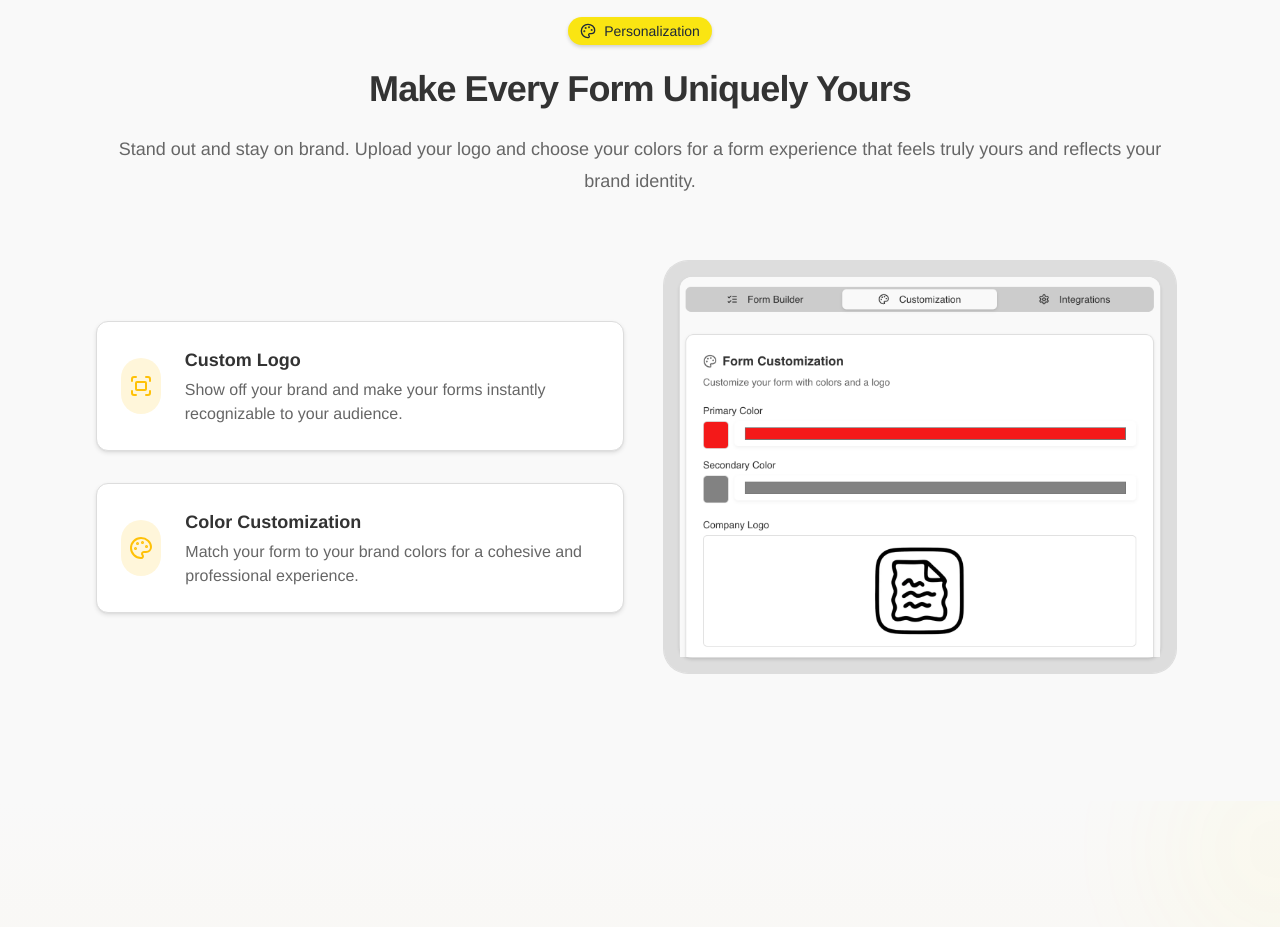
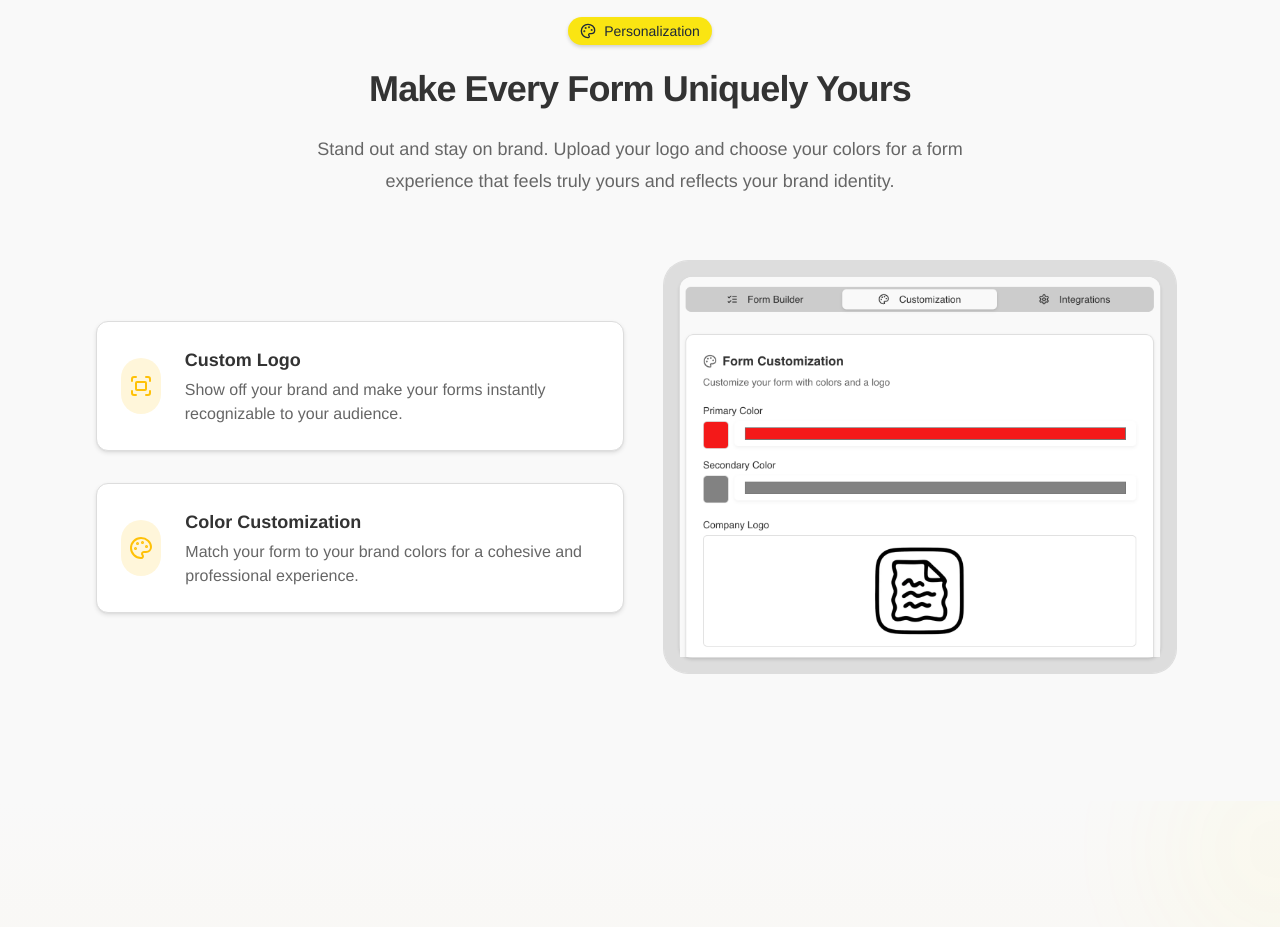
Before and after one commit to turboform/web, a Next.js app: page / in a window 1280 px wide. Shown: the part 3880-4807 px from the top of the page. Built offline with nearby package versions, Linux system fonts and the light colour scheme; no server answers.

Commit message:
styling fix

```diff
--- a/src/components/landing/customization.tsx
+++ b/src/components/landing/customization.tsx
@@ -12,7 +12,7 @@ export function Customization() {
           <h2 className="mt-2 text-3xl font-bold tracking-tight text-foreground sm:text-4xl">
             Make Every Form Uniquely Yours
           </h2>
-          <p className="mt-6 text-lg leading-8 text-muted-foreground">
+          <p className="mt-6 text-lg leading-8 text-muted-foreground max-w-2xl">
             Stand out and stay on brand. Upload your logo and choose your colors for a form experience that feels truly
             yours and reflects your brand identity.
           </p>
```
